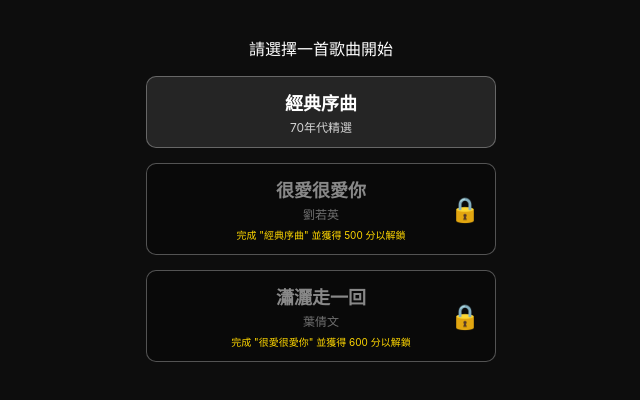
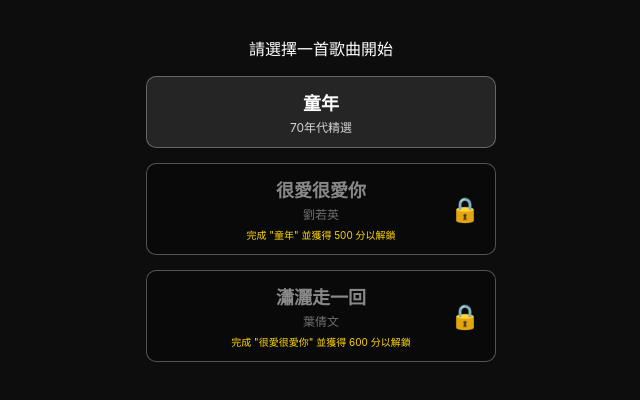
Before and after one commit to jimmynishida/Record, a plain HTML site: page index.html in a window 1280 px wide. Shown: the part 246-646 px from the top of the page, without its empty margins (319-959 px from the left). Drawn offline with Linux system fonts and the light colour scheme.

Commit message:
index.html

```diff
--- a/index.html
+++ b/index.html
@@ -94,8 +94,8 @@
         // --- 歌曲數據庫 (新增 src 屬性) ---
         const songDatabase = {
             'classic': {
-                title: '經典序曲', artist: '70年代精選', unlockScore: 0,
-                src: '經典序曲.mp3', // <-- 請替換
+                title: '童年', artist: '70年代精選', unlockScore: 0,
+                src: '童年.mp3', // <-- 請替換
                 duration: 12000,
                 notes: [ { time: 2000 }, { time: 3000 }, { time: 3500 }, { time: 4500 }, { time: 5500 }, { time: 6000 }, { time: 7000 }, { time: 8000 }, { time: 8500 }, { time: 9000 }, { time: 10000 }, ]
             },
```
